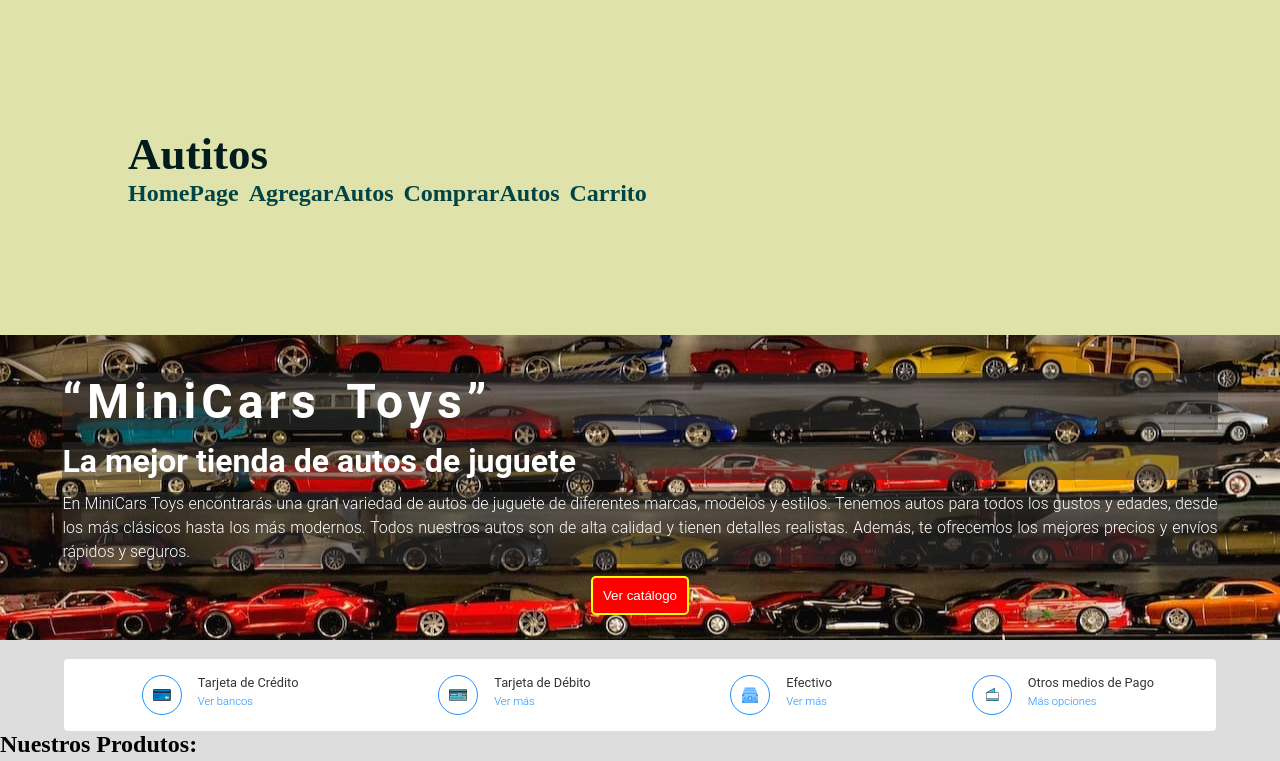
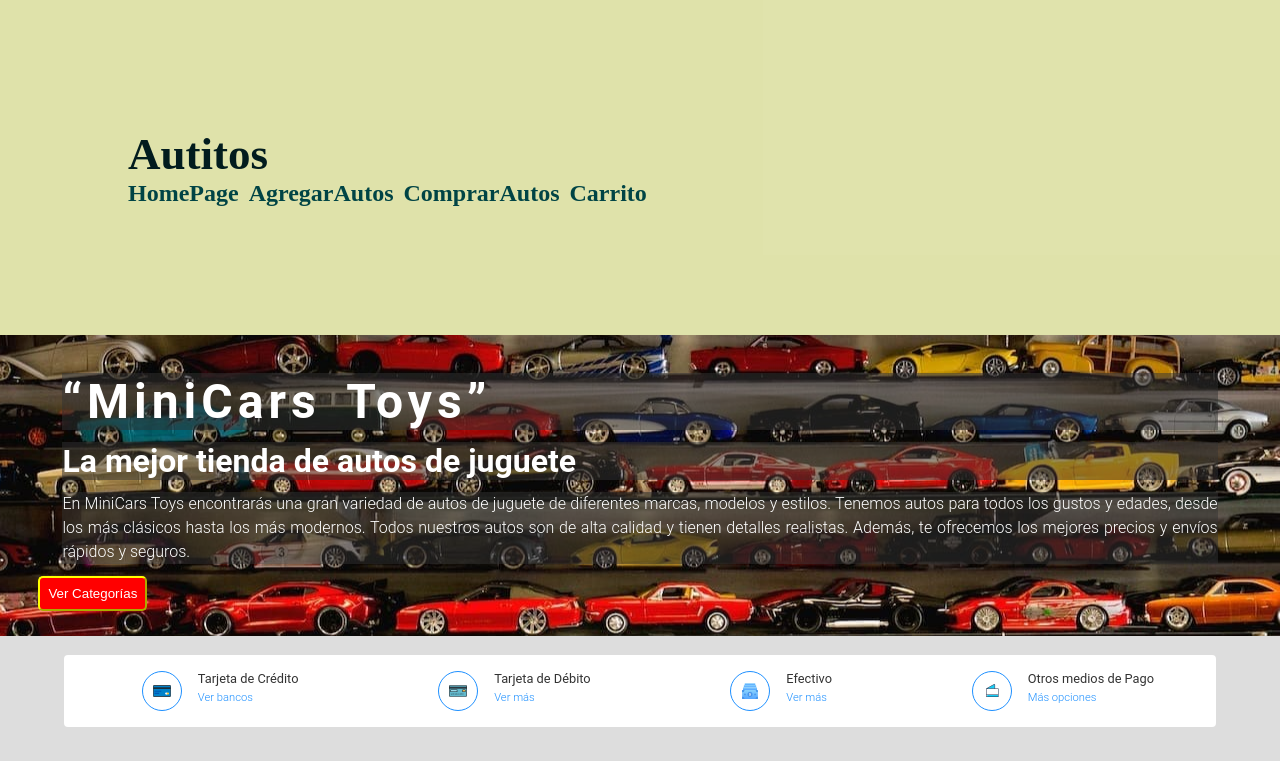
Before and after one commit to GDSegovia/Grupo_3, a React (Vite) app in the folder proyecto-tienda/: page / in a window 1280 px wide. Shown: the top 761 px of the page. Built offline with nearby package versions, Linux system fonts and the light colour scheme.

Commit message:
Convirtiendo Boton en un componente reutilizable ver 1.0.5

```diff
--- a/proyecto-tienda/src/App.jsx
+++ b/proyecto-tienda/src/App.jsx
@@ -13,13 +13,8 @@ function App () {
         <Navegador></Navegador>
       </header>
       <main>
-        <section>
-          <Hero></Hero>
-        </section>
-
-        <section>
-          <Categorias></Categorias>
-        </section>
+          <Hero />
+          <Categorias />
       </main>
       <footer>
         <Piedepagina></Piedepagina>
--- a/proyecto-tienda/src/componentes/Categorias.css
+++ b/proyecto-tienda/src/componentes/Categorias.css
@@ -12,11 +12,16 @@
 
 
 .categorias{
+  font-family: 'Roboto', 'Nunito', sans-serif;
   width: 900x;
   display: flex;
   flex-direction: column;
   flex-wrap: wrap;
 
+}
+
+.categorias_title{
+  margin: 2rem 4rem;
 }
 
 .categorias_list{
@@ -35,6 +40,7 @@
 }
 
 .categorias_list a h3{
+
   background-color: var(--azul-oscuro);
   border-radius: 8px;
   text-align: center;
--- a/proyecto-tienda/src/componentes/Hero.css
+++ b/proyecto-tienda/src/componentes/Hero.css
@@ -68,7 +68,7 @@ h1,
   line-height: 1.5rem;
 }
 
-.button {
+/* .button {
   cursor: pointer;
   background-color: var(--Rojo);
   color: var(--blanco);
@@ -85,7 +85,7 @@ h1,
 
   background-color: var(--Amarillo);
   color: var(--azul-oscuro);
-}
+} */
 
 
 /*----------------------*\
--- a/proyecto-tienda/src/componentes/Hero.jsx
+++ b/proyecto-tienda/src/componentes/Hero.jsx
@@ -3,13 +3,17 @@ import Credito from '../assets/icons/Icon_credit_card.svg';
 import Debito from '../assets/icons/Icon_debit_card.svg';
 import Efectivo from '../assets/icons/Icon-money.svg';
 import Otros from '../assets/icons/Icon-wallet.svg';
-
 import './Hero.css';
+import Boton from '.././componentes/boton/Boton';
 
 
 // Definimos el componente App, que será el que renderice nuestra HERO landing page
 
 function Hero() {
+  const hadleClickEnBoton = () => {
+    alert('Hiciste click');
+  }
+
   return (
     <section className="container">
       <article className="hero">
@@ -19,7 +23,8 @@ function Hero() {
 
             <h2 className="hero_title-2">La mejor tienda de autos de juguete</h2>
             <p className="paragraph-1">En MiniCars Toys encontrarás una gran variedad de autos de juguete de diferentes marcas, modelos y estilos. Tenemos autos para todos los gustos y edades, desde los más clásicos hasta los más modernos. Todos nuestros autos son de alta calidad y tienen detalles realistas. Además, te ofrecemos los mejores precios y envíos rápidos y seguros.</p>
-            <button className="button" >Ver catálogo</button>
+            {/* <button className="button" >Ver catálogo</button> */}
+            <Boton className="boton" color="var(--Rojo)" texto="Ver Categorías" onClick={hadleClickEnBoton}/>
 
           </article>
         </section>
--- /dev/null
+++ b/proyecto-tienda/src/componentes/boton/Boton.css
@@ -0,0 +1,5 @@
+.boton:hover {
+
+  background-color: var(--Amarillo);
+  color: var(--azul-oscuro);
+}
--- /dev/null
+++ b/proyecto-tienda/src/componentes/boton/Boton.jsx
@@ -0,0 +1,29 @@
+import './Boton.css'
+
+import PropTypes from 'prop-types';
+
+function Boton(props) {
+  const estilosBoton = {
+    backgroundColor: props.color,
+    color: 'var(--blanco)',
+    cursor: 'pointer',
+    padding: '8px',
+    display: 'block',
+    margin: '1rem, auto',
+    borderColor: 'var(--Amarillo)',
+    borderRadius: '5px',
+    textDecoration: 'none',
+  };
+
+  return (
+    <button style={estilosBoton} onClick={props.onClick}>{props.texto}</button>
+  );
+}
+
+Boton.PropTypes = {
+  color: PropTypes.string,
+  texto: PropTypes.string.isRequired,
+  onClick: PropTypes.func,
+};
+
+export default Boton;
```
